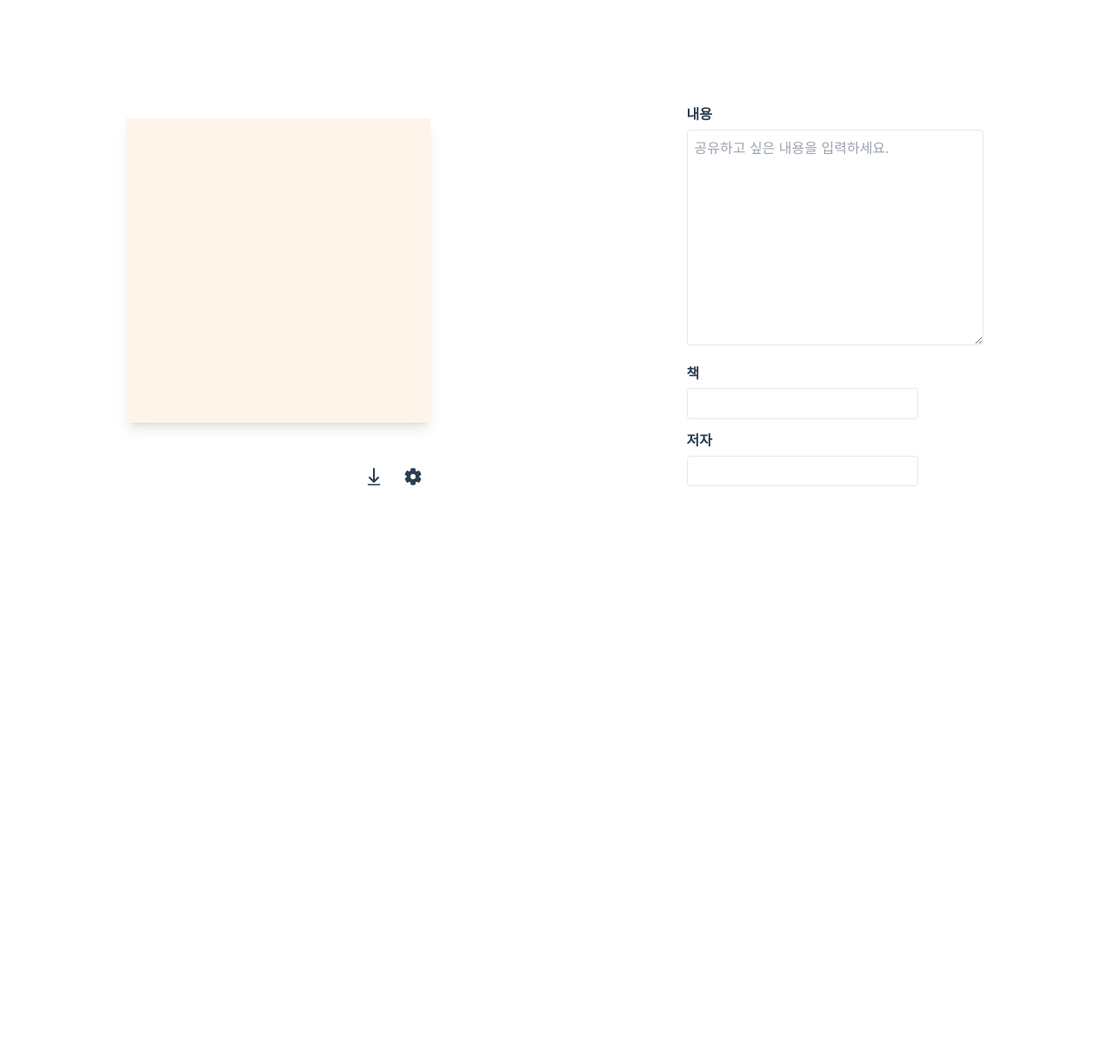
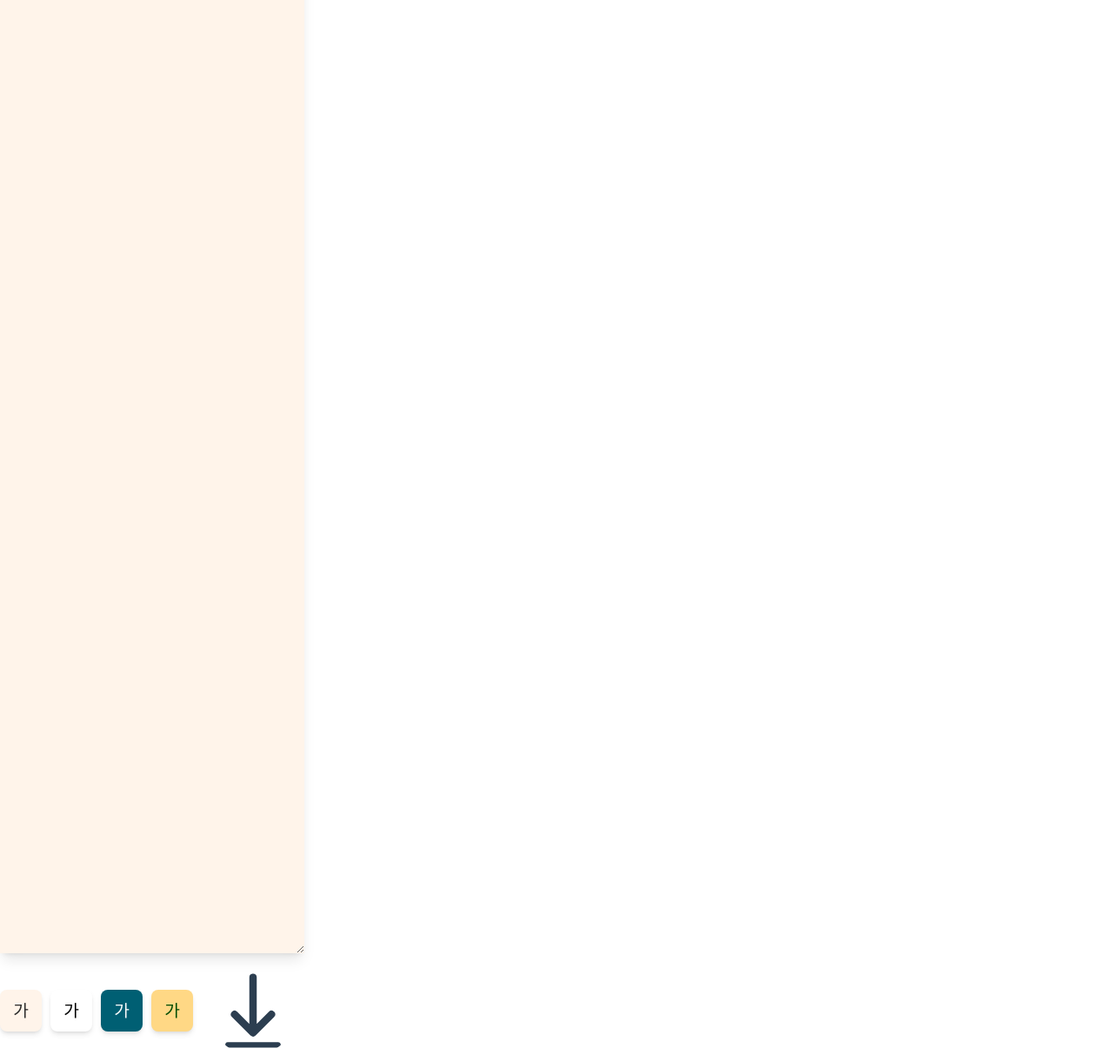
Before and after one commit to ktseo41/quotes-sharer, a Vue app: page / in a window 1280 px wide. Shown: the whole page at 87% size. Before the commit the page ends 800 px from the top, so only its background shows below. Built offline with nearby package versions, Linux system fonts and the light colour scheme; the HTML template or start-up script is replaced by a standard one; a web font is replaced by a local one.

Commit message:
feat: ui 간소화 진행중

```diff
--- a/index.html
+++ b/index.html
@@ -11,7 +11,7 @@
     <meta charset="UTF-8" />
     <link rel="icon" href="/favicon.ico" />
     <meta name="viewport" content="width=device-width, initial-scale=1.0" />
-    <title>문장 공유</title>
+    <title>문장 나누기</title>
   </head>
   <body class="text-[#2c3e50]">
     <div id="app"></div>
--- a/package.json
+++ b/package.json
@@ -9,13 +9,14 @@
     "lint": "eslint . --ext .vue,.js,.jsx,.cjs,.mjs,.ts,.tsx,.cts,.mts --fix --ignore-path .gitignore"
   },
   "dependencies": {
-    "html-to-image": "^1.9.0",
+    "dom-to-image": "^2.6.0",
     "pinia": "^2.0.11",
     "vue": "^3.2.31",
     "vue-router": "^4.0.12"
   },
   "devDependencies": {
     "@rushstack/eslint-patch": "^1.1.0",
+    "@types/dom-to-image": "^2.6.4",
     "@types/node": "^16.11.25",
     "@vitejs/plugin-vue": "^2.2.2",
     "@vue/eslint-config-prettier": "^7.0.0",
--- a/src/components/QuoteSharer.vue
+++ b/src/components/QuoteSharer.vue
@@ -1,7 +1,9 @@
 <script setup lang="ts">
-import { computed, ref } from "vue";
-import { toPng } from "html-to-image";
+import { computed, ref, onMounted } from "vue";
+// import { toPng } from "html-to-image";
+import domToImage from "dom-to-image";
 import LoadingIcon from "../assets/LoadingIcon.vue";
+const { toPng } = domToImage;
 
 const content = ref("");
 
@@ -24,12 +26,12 @@ type Preset = {
 };
 const presets = [
   {
+    backgroundColor: "#fff4ea",
+    textColor: "#2c2c2c",
+  },
+  {
     backgroundColor: "white",
     textColor: "black",
-  },
-  {
-    backgroundColor: "#fff4ea",
-    textColor: "#2c2c2c",
   },
   {
     backgroundColor: "#005f73",
@@ -46,309 +48,136 @@ const bindColors = (preset: Preset) => {
   textColor.value = preset.textColor;
 };
 
-const paragraphFontSize = ref(15);
-
-const showConfig = ref(false);
+const paragraphFontSize = ref(17);
 
 // 이미지 다운로드
 const sharing = ref();
 const isLoadingImage = ref(false);
 
 const downloadImage = function () {
+  const scale = 3;
   isLoadingImage.value = true;
 
-  toPng(sharing.value, {
-    canvasWidth: 700,
-    canvasHeight: 700,
-  })
-    .then(function (dataUrl) {
+  const style = {
+    transform: "scale(" + scale + ")",
+    transformOrigin: "top left",
+    width: sharing.value.offsetWidth + "px",
+    height: sharing.value.offsetHeight + "px",
+  };
+
+  const param = {
+    height: sharing.value.offsetHeight * scale,
+    width: sharing.value.offsetWidth * scale,
+    quality: 1,
+    style,
+  };
+
   const link = document.createElement("a");
   link.download = title.value;
-      link.href = dataUrl;
+
+  toPng(sharing.value, param)
+    .then((dataUrl) => {
+      link.href = dataUrl || "다운로드";
+      isLoadingImage.value = false;
       link.click();
-      isLoadingImage.value = false;
     })
-    .catch(function (error) {
+    .catch((error) => {
       console.error(error);
       isLoadingImage.value = false;
     });
 };
+
+onMounted(() => {
+  sharing.value.focus();
+});
 </script>
 <template>
   <section>
-    <div class="wrapper relative">
-      <article class="shadow-lg" ref="sharing" :style="{ backgroundColor }">
-        <p :style="{ color: textColor, fontSize: `${paragraphFontSize}px` }">
-          &nbsp;{{ content }}
-          <!-- “... 세네카가 말했어. 삶이 짧은 것이 아니라 우리가 시간을 낭비한다고."
-        그런데 이 말을 꼭 속으로 뭔가를 억누르면서 한다. 이건 말뿐이고 현실
-        세계의 나는 늘 삶을 낭비한다. 늘 쓸데없는 일에 힘을 빼앗긴다. 늘 하고
-        싶은 일이 아니라 하고 싶지 않은 일을 더 많이 한다. ... 후회하지 않을
-        삶을 살아보고 싶은데 잘 안 된다. 나는 의미 없이 흘러가는 시간을
-        아쉬워하는 사람의 괴로움을 겪는다. 더 슬픈 것은 정열을 기울인 많은 일이
-        무의미로 끝났다는 점이다. 열정적으로 무의미한 일을 하느라 최소한 다른
-        무의미한 일을 하지는 않았다 정도로 위안을 삼아야 할까? -->
-        </p>
-        <div :style="{ color: textColor }">
-          <h4>{{ titleText }}</h4>
-          <span>{{ authorText }}</span>
+    <textarea
+      ref="sharing"
+      class="shadow-lg"
+      spellcheck="false"
+      :style="{
+        color: textColor,
+        backgroundColor,
+        fontSize: `${paragraphFontSize}px`,
+      }"
+    ></textarea>
+    <div class="bottom-bar">
+      <div class="presets">
+        <span
+          v-for="({ textColor, backgroundColor: bgColor }, idx) in presets"
+          :key="`${textColor.slice(0, 1)}-${idx}`"
+          :style="{ color: textColor, backgroundColor: bgColor }"
+          class="shadow-md"
+          :class="{ 'shadow-inner': bgColor === backgroundColor }"
+          @click="bindColors({ textColor, backgroundColor: bgColor })"
+        >
+          가
+        </span>
       </div>
-        <!--   <img height="350" width="350" src="http://image.kyobobook.co.kr/images/book/xlarge/933/x9788955824933.jpg" alt="a"> -->
-      </article>
-      <div class="buttons flex justify-end mt-2">
       <img
         v-if="!isLoadingImage"
-          class="rounded-full p-2 hover:bg-gray-200 hover:cursor-pointer"
+        width="48"
+        height="48"
+        class="rounded-full hover:bg-gray-200 hover:cursor-pointer"
         src="../assets/ic_fluent_arrow_downloaded_24_filled.svg"
         alt="다운로드"
         @click="downloadImage"
       />
       <LoadingIcon width="40" height="40" v-else />
-        <img
-          class="rounded-full p-2 hover:bg-gray-200 hover:cursor-pointer"
-          src="../assets/ic_fluent_settings_24_filled.svg"
-          alt="설정"
-          @click="showConfig = !showConfig"
-        />
-      </div>
-      <div v-if="showConfig" class="detail-configs">
-        <h3 class="mb-1">프리셋</h3>
-        <ul class="flex presets">
-          <li
-            :key="`${backgroundColor}-${i}`"
-            v-for="({ backgroundColor, textColor }, i) in presets"
-          >
-            <button
-              class="shadow-md"
-              :style="{ backgroundColor, color: textColor }"
-              @click="bindColors({ backgroundColor, textColor })"
-            >
-              {{ textColor }} on {{ backgroundColor }}
-            </button>
-          </li>
-        </ul>
-        <br />
-        <div class="flex colors">
-          <div>
-            <h3>배경색</h3>
-            <div class="flex mt-1">
-              <input
-                class="mr-2"
-                v-model="backgroundColor"
-                type="color"
-                name="backgroundColorColor"
-                id="backgroundColorColor"
-              />
-              <input
-                class="border border-slate-300 rounded-sm focus:outline-none focus:outline-sky-500 focus:ring-1 focus:ring-sky-500 pl-1 mr-2"
-                v-model="backgroundColor"
-                type="text"
-                name="backgroundColorText"
-                id="backgroundColorText"
-              />
-            </div>
-          </div>
-          <div>
-            <h3>글자색</h3>
-            <div class="flex mt-1">
-              <input
-                class="mr-2"
-                v-model="textColor"
-                type="color"
-                name="textColorColor"
-                id="textColorColor"
-              />
-              <input
-                class="border border-slate-300 rounded-sm focus:outline-none focus:outline-sky-500 focus:ring-1 focus:ring-sky-500 pl-1 mr-2"
-                v-model="textColor"
-                type="text"
-                name="textColorText"
-                id="textColorText"
-              />
-            </div>
-          </div>
-        </div>
-        <br />
-        <h3>본문사이즈</h3>
-        <input
-          class="mt-1 p-1 border border-slate-300 rounded-sm focus:outline-none focus:outline-sky-500 focus:ring-1 focus:ring-sky-500"
-          v-model="paragraphFontSize"
-          type="number"
-          name="pFontSize"
-          id="pFontSize"
-        />
-      </div>
-    </div>
-    <div class="configs flex justify-center">
-      <div class="contents-inputs">
-        <h3 class="font-semibold mb-1">내용</h3>
-        <textarea
-          class="border rounded p-2"
-          v-model="content"
-          name="content"
-          cols="30"
-          rows="9"
-          placeholder="공유하고 싶은 내용을 입력하세요."
-        >
-        </textarea>
-        <h3 class="mb-1 mt-3 font-semibold">책</h3>
-        <input
-          class="border rounded px-2 py-1"
-          v-model="title"
-          type="text"
-          name="book"
-          id="book"
-        />
-        <h3 class="mb-1 mt-3 font-semibold">저자</h3>
-        <input
-          class="border rounded px-2 py-1"
-          v-model="author"
-          type="text"
-          name="author"
-          id="author"
-        />
-        <br />
-        <br />
-      </div>
     </div>
   </section>
 </template>
 <style lang="scss" scoped>
 section {
   display: grid;
-  grid-template-columns: 50vw 50vw;
+  justify-content: center;
+  padding-top: 40px;
 }
 
-.wrapper {
-  display: grid;
-  place-items: center;
-}
-article {
-  display: inline-flex;
-  flex-direction: column;
-  justify-content: space-between;
-  position: relative;
-  width: 350px;
-  height: 350px;
-  padding: 18px 18px;
+textarea {
+  width: 90vw;
+  height: 90vw;
+  max-width: 350px;
+  padding: 12px 20px;
   box-sizing: border-box;
-  word-break: break-word;
-
-  img {
-    position: absolute;
-    top: 0;
-    bottom: 0;
-    left: 0;
-    right: 0;
-    object-fit: cover;
-    filter: blur(3px);
-    z-index: -99;
+  outline: none;
+  border-radius: 0;
+  resize: vertical;
 }
 
-  p {
-    margin-top: 0;
-    font-size: 15px;
-    line-height: 24px;
+.bottom-bar {
+  display: flex;
+  justify-content: space-between;
+  align-items: center;
+  margin-top: 15px;
+  .presets {
+    & span {
+      width: 8vw;
+      height: 8vw;
+      max-width: 25px;
+      max-height: 25px;
+      display: inline-flex;
+      box-sizing: border-box;
+      justify-content: center;
+      align-items: center;
+      font-size: 1.2rem;
+      padding: 1.5rem;
+      border-radius: 0.5rem;
+      cursor: pointer;
+
+      &:not(:first-child) {
+        margin-left: 10px;
       }
-
-  h4 {
-    display: inline-block;
-    margin: 0px;
-  }
-
-  span {
-    font-size: 12px;
-    margin-left: 8px;
     }
   }
 
-input#content {
-  width: 200px;
-  height: 200px;
-}
-
-.buttons {
-  width: 350px;
-
-  img:not(:first-child) {
-    margin-left: 5px;
-  }
-}
-
-.detail-configs {
-  position: absolute;
-  top: 100%;
-  left: 25.5%;
-  right: 26%;
-}
-
-.presets {
-  display: grid;
-  grid-template-columns: repeat(3, 1fr);
-  grid-gap: 10px;
-
-  & li {
-    align-self: stretch;
-    justify-self: stretch;
-  }
-
-  & li button {
-    border-radius: 2px;
-    padding: 3px;
-    height: 100%;
-    width: 100%;
-  }
-}
-
-.colors {
-  & input[type="text"] {
-    width: 100px;
-  }
-}
-
-input[type="number"] {
-  width: 100px;
-}
-
-@media (max-width: 768px) {
-  section {
-    grid-template-columns: 1fr;
-  }
-
-  .wrapper {
-    margin-top: 20px;
-  }
-
-  article {
-    width: 90vw;
-    height: 90vw;
-    padding: 10px;
-  }
-
-  .buttons {
-    width: 90vw;
-  }
-
-  .detail-configs {
-    position: relative;
-    top: auto;
-    left: auto;
-    right: auto;
-    width: 90vw;
-    margin-top: 10px;
-    margin-bottom: 30px;
-  }
-
-  .colors {
-    flex-direction: column;
-  }
-
-  .contents-inputs {
-    width: 90vw;
-
-    & textarea {
-      width: 90vw;
-    }
+  img[alt="다운로드"] {
+    width: 8vw;
+    height: 8vw;
+    margin-right: 8px;
+    cursor: pointer;
   }
 }
 </style>
--- a/vite.config.ts
+++ b/vite.config.ts
@@ -12,4 +12,7 @@ export default defineConfig({
     },
   },
   base: "/quotes-sharer/",
+  server: {
+    host: true,
+  },
 });
```
Also changed, not shown: 1 other file (tests, documents, lock files or other folders). Lines whose indentation alone changed are shown as unchanged.
